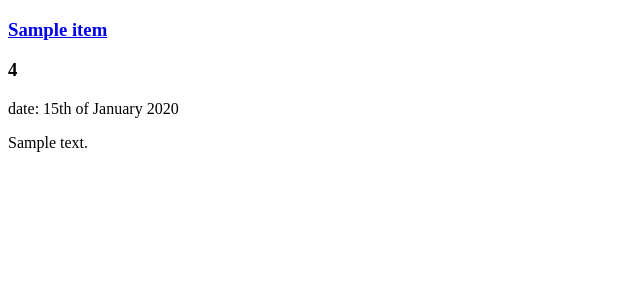
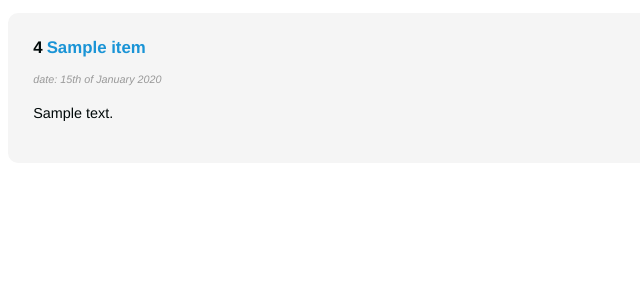
Before and after one commit to ronrest/reviews_app, a Django app: template templates/review_list_template.html in a window 1280 px wide. Shown: the top 300 px of the page, without its empty margins (0-640 px from the left). Run offline with Django 3.2, Linux system fonts and the light colour scheme; the template is opened without the code that fills it: most values are stand-ins (such as "Sample title", 1, 10 or a date in 2020).

Commit message:
TEMPLATES/STATIC - Add basic css styles

```diff
--- /dev/null
+++ b/static/reviews/css/styles.css
@@ -0,0 +1,64 @@
+
+/* ========================================================================== */
+/*                                                                    GENERIC */
+/* ========================================================================== */
+body {
+    color: #000909;
+    font-size: 90%;
+    font-family: Helvetica, Sans;
+    line-height: 1.5;
+    text-align: left;
+}
+
+.body{
+    margin: 0 auto;
+    width: 75%;
+    clear:both;
+}
+
+/* ========================================================================== */
+/*                                                              GENERIC LINKS */
+/* ========================================================================== */
+a{
+    text-decoration: none;
+}
+
+a:link, a:visited{
+    color: #1A94D6;
+}
+
+a:hover, a:active{
+    color: #FF8000; /*#808080;*/
+}
+
+
+/* ========================================================================== */
+/*                                                                    CONTENT */
+/* ========================================================================== */
+.preview_container{
+    line-height: 20px;
+    -webkit-border-radius: 10px;
+    -moz-border-radius: 10px;
+    border-radius: 10px;
+}
+
+.preview_content {
+    /*float: right;*/
+    width: 68%;
+    background-color: #f5f5f5;
+    margin: 1% 0% 1% 0%;
+    padding: 2% 2%;
+    -webkit-border-radius: 10px;
+    -moz-border-radius: 10px;
+    border-radius: 10px;
+}
+
+.review_info{
+    color: #999999;
+    font-style: italic;
+    font-size: 75%;
+}
+
+.preview_header h3{
+    display: inline;
+}
--- a/templates/review_list_template.html
+++ b/templates/review_list_template.html
@@ -2,20 +2,22 @@
 <html lang="en">
 <head>
     <meta charset="UTF-8">
+    {% load staticfiles%}
+    <link rel="stylesheet" href="{% static 'reviews/css/styles.css'%}" type="text/css">
     <title>Reviews List</title>
 </head>
 <body>
 
 {% for review in reviews %}
-    <div class="review_preview_container">
-        <div class="review_preview_content">
+    <div class="preview_container">
+        <div class="preview_content">
             <article class="typical_article">
-                <header class="review_preview_header">
+                <header class="preview_header">
+                    <h3>{{review.rating}}</h3>
                     <h3><a href="{{review.id}}">{{review.item.name}}</a></h3>
-                    <h3>{{review.rating}}</h3>
                 </header>
                 <footer class="content_footer">
-                    <p class="post_info">date: {{review.pub_date|date:"jS \o\f F Y"}}</p>
+                    <p class="review_info">date: {{review.pub_date|date:"jS \o\f F Y"}}</p>
                 </footer>
                 <content>
                     <p>{{review.condensed_review|safe}}
```
